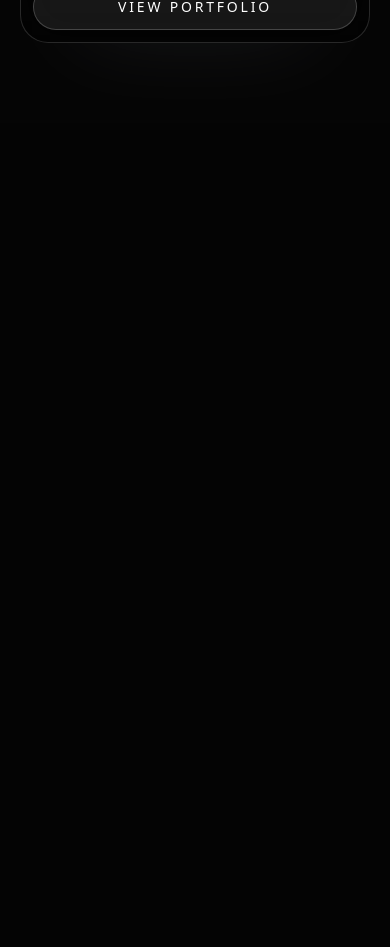
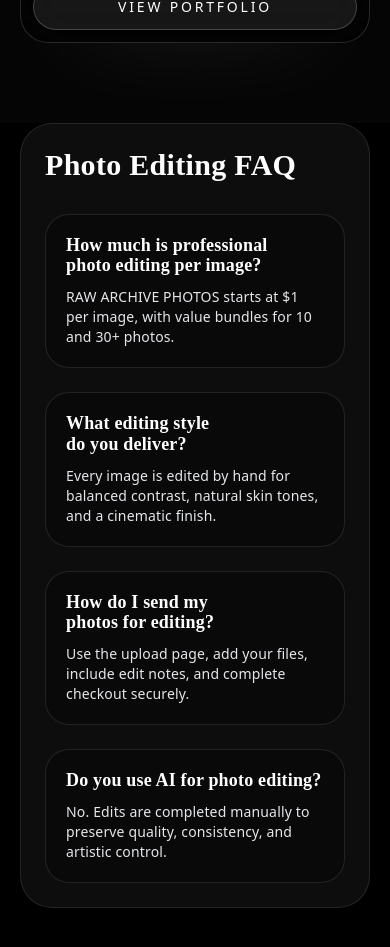
Before and after one commit to indoleanandrei5-afk/RAWARCHIVE, a Next.js app: page /pricing in a window 390 px wide. Shown: the part 1900-2847 px from the top of the page. Before the commit the page ends 2023 px from the top, so only its background shows below. Built offline with nearby package versions, Linux system fonts and the light colour scheme; no server answers.

Commit message:
Expand reach with FAQ SEO and stronger internal linking

```diff
--- a/src/app/layout.tsx
+++ b/src/app/layout.tsx
@@ -30,9 +30,11 @@ export const metadata: Metadata = {
   verification: {
     google: process.env.NEXT_PUBLIC_GOOGLE_SITE_VERIFICATION,
     yandex: process.env.NEXT_PUBLIC_YANDEX_VERIFICATION,
-    other: {
-      "msvalidate.01": process.env.NEXT_PUBLIC_BING_SITE_VERIFICATION ?? "",
-    },
+    other: process.env.NEXT_PUBLIC_BING_SITE_VERIFICATION
+      ? {
+          "msvalidate.01": process.env.NEXT_PUBLIC_BING_SITE_VERIFICATION,
+        }
+      : undefined,
   },
   openGraph: {
     type: "website",
--- a/src/app/page.tsx
+++ b/src/app/page.tsx
@@ -26,11 +26,6 @@ export default function Home() {
     "@type": "WebSite",
     name: "RAW ARCHIVE PHOTOS",
     url: "https://rawarchive.vercel.app",
-    potentialAction: {
-      "@type": "SearchAction",
-      target: "https://rawarchive.vercel.app/portfolio",
-      "query-input": "required name=search_term_string",
-    },
   };
 
   const organizationSchema = {
--- a/src/app/pricing/page.tsx
+++ b/src/app/pricing/page.tsx
@@ -4,17 +4,69 @@ import PricingSection from "@/components/PricingSection";
 export const metadata: Metadata = {
   title: "Pricing",
   description: "Simple photo editing pricing from RAW ARCHIVE PHOTOS. Upload your photos and pay per image.",
+  keywords: [
+    "photo editing pricing",
+    "professional retouching cost",
+    "how much does photo editing cost",
+    "cinematic photo editing service",
+  ],
   alternates: {
     canonical: "/pricing",
   },
 };
 
 export default function PricingPage() {
+  const faqItems = [
+    {
+      question: "How much is professional photo editing per image?",
+      answer: "RAW ARCHIVE PHOTOS starts at $1 per image, with value bundles for 10 and 30+ photos.",
+    },
+    {
+      question: "What editing style do you deliver?",
+      answer: "Every image is edited by hand for balanced contrast, natural skin tones, and a cinematic finish.",
+    },
+    {
+      question: "How do I send my photos for editing?",
+      answer: "Use the upload page, add your files, include edit notes, and complete checkout securely.",
+    },
+    {
+      question: "Do you use AI for photo editing?",
+      answer: "No. Edits are completed manually to preserve quality, consistency, and artistic control.",
+    },
+  ];
+
+  const faqSchema = {
+    "@context": "https://schema.org",
+    "@type": "FAQPage",
+    mainEntity: faqItems.map((item) => ({
+      "@type": "Question",
+      name: item.question,
+      acceptedAnswer: {
+        "@type": "Answer",
+        text: item.answer,
+      },
+    })),
+  };
+
   return (
     <main className="min-h-screen bg-black text-white">
+      <script type="application/ld+json" dangerouslySetInnerHTML={{ __html: JSON.stringify(faqSchema) }} />
       <div className="pt-24">
         <PricingSection />
       </div>
+      <section className="px-5 pb-20 text-white sm:px-6 sm:pb-24">
+        <div className="mx-auto max-w-4xl rounded-4xl border border-white/10 bg-white/5 p-6 sm:p-10">
+          <h2 className="text-3xl font-semibold sm:text-4xl">Photo Editing FAQ</h2>
+          <div className="mt-8 space-y-6">
+            {faqItems.map((item) => (
+              <article key={item.question} className="rounded-3xl border border-white/10 bg-black/25 p-5 sm:p-6">
+                <h3 className="text-lg font-semibold text-white sm:text-xl">{item.question}</h3>
+                <p className="mt-3 text-sm text-gray-200 sm:text-base">{item.answer}</p>
+              </article>
+            ))}
+          </div>
+        </div>
+      </section>
     </main>
   );
 }
--- a/src/components/Footer.tsx
+++ b/src/components/Footer.tsx
@@ -1,3 +1,5 @@
+import Link from "next/link";
+
 export default function Footer() {
   return (
     <footer className="border-t border-white/10 py-10 text-sm text-gray-500">
@@ -6,6 +8,15 @@ export default function Footer() {
           <p className="font-semibold tracking-[0.2em] text-white">RAW ARCHIVE PHOTOS</p>
           <p className="mt-2 text-gray-300">Refined photo finishing for creators seeking cinematic clarity and timeless tone.</p>
           <div className="mt-4 flex items-center justify-center gap-4 text-xs uppercase tracking-[0.22em] md:justify-start">
+            <Link href="/portfolio" className="text-gray-300 transition hover:text-white">
+              Portfolio
+            </Link>
+            <Link href="/pricing" className="text-gray-300 transition hover:text-white">
+              Pricing
+            </Link>
+            <Link href="/upload" className="text-gray-300 transition hover:text-white">
+              Upload
+            </Link>
             <a href="https://instagram.com/andrframes" target="_blank" rel="noreferrer me" className="text-gray-300 transition hover:text-white">
               Instagram
             </a>
```
